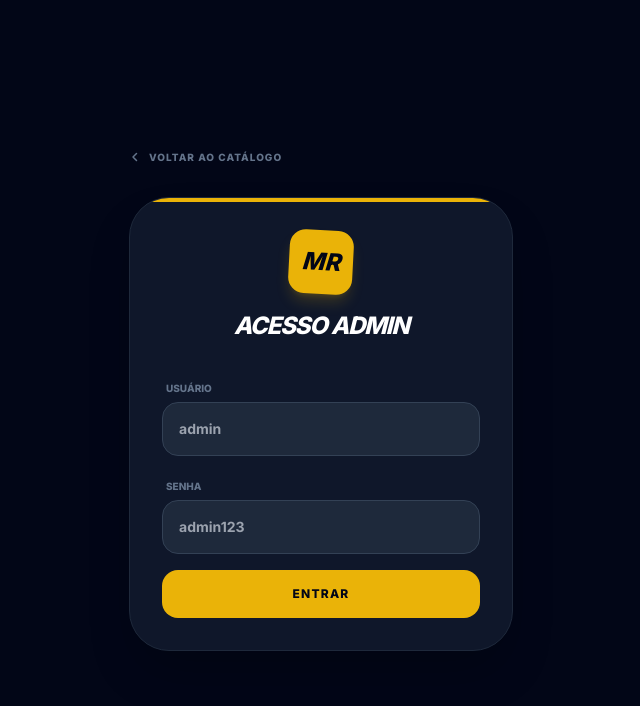
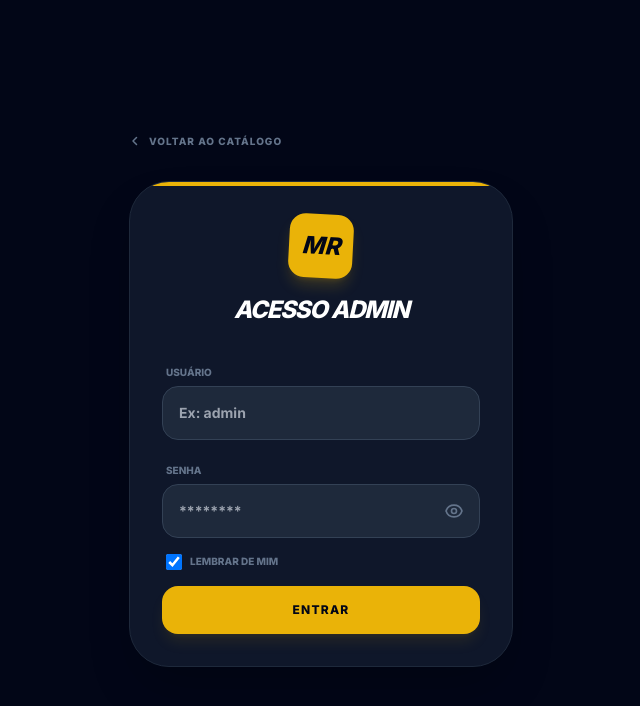
Before and after one commit to antoniorafaelrset2025/google-ia-novo-catalogo-, a React (Vite) app: page / in a window 1280 px wide. Both pictures are taken after a click on the button "ÁREA DO ADMIN". Shown: the top 706 px of the page, without its empty margins (319-959 px from the left). Built offline with nearby package versions, Linux system fonts and the light colour scheme; no server answers; the database is empty.

Commit message:
feat: Improve catalog and login UI
Enhances the catalog page by allowing categories to wrap and improving the WhatsApp message formatting. Updates the login page with a show password toggle and a remember me option.

```diff
--- a/pages/Catalog.tsx
+++ b/pages/Catalog.tsx
@@ -96,7 +96,7 @@ const Catalog: React.FC<CatalogProps> = ({ onLoginClick }) => {
 
     const itemsText = cart.map(item => `- ${item.quantity}x ${item.name} (R$ ${item.price})`).join('\n');
     const totalFormatted = cartTotal.toFixed(2).replace('.', ',');
-    const message = `Olá! Gostaria de fazer um pedido:\n\n*Cliente:* ${customerName}\n\n*Itens:*\n${itemsText}\n\n*Total:* R$ ${totalFormatted}`;
+    const message = `Olá MR Bebidas! Gostaria de fazer um pedido:\n\n*Cliente:* ${customerName}\n\n*Itens:*\n${itemsText}\n\n*Total:* R$ ${totalFormatted}`;
 
     const encodedMessage = encodeURIComponent(message);
     const whatsappUrl = `https://api.whatsapp.com/send?phone=${whatsappNumber}&text=${encodedMessage}`;
@@ -163,7 +163,8 @@ const Catalog: React.FC<CatalogProps> = ({ onLoginClick }) => {
           <svg className="absolute left-4 top-4 h-5 w-5 text-slate-600" fill="none" stroke="currentColor" viewBox="0 0 24 24"><path strokeLinecap="round" strokeLinejoin="round" strokeWidth="2" d="M21 21l-6-6m2-5a7 7 0 11-14 0 7 7 0 0114 0z" /></svg>
         </div>
 
-        <div className="flex overflow-x-auto gap-2 pb-2 no-scrollbar select-none">
+        {/* Categorias agora usam flex-wrap para mostrar todas sem rolagem horizontal */}
+        <div className="flex flex-wrap gap-2 pb-4 select-none">
           <button
             onClick={() => setSelectedCategoryId(null)}
             className={`px-6 py-2.5 rounded-2xl text-[10px] font-black uppercase tracking-wider transition-all whitespace-nowrap border ${selectedCategoryId === null ? 'bg-yellow-500 text-slate-950 border-yellow-500' : 'bg-slate-900/60 text-slate-400 border-slate-800/50 hover:border-slate-700'}`}
--- a/pages/Login.tsx
+++ b/pages/Login.tsx
@@ -10,6 +10,8 @@ interface LoginProps {
 const Login: React.FC<LoginProps> = ({ onBack, onSuccess }) => {
   const [username, setUsername] = useState('');
   const [password, setPassword] = useState('');
+  const [showPassword, setShowPassword] = useState(false);
+  const [rememberMe, setRememberMe] = useState(true);
   const [error, setError] = useState('');
   const [loading, setLoading] = useState(false);
 
@@ -59,21 +61,60 @@ const Login: React.FC<LoginProps> = ({ onBack, onSuccess }) => {
           <form onSubmit={handleLogin} className="space-y-4">
             <div className="space-y-1">
               <label className="text-[10px] font-black uppercase text-slate-500 ml-1">Usuário</label>
-              <input type="text" required className="w-full bg-slate-800 border border-slate-700 rounded-2xl p-4 text-sm outline-none text-white focus:ring-2 focus:ring-yellow-500 transition-all font-bold" placeholder="admin" value={username} onChange={e => setUsername(e.target.value)} />
+              <input
+                type="text"
+                required
+                className="w-full bg-slate-800 border border-slate-700 rounded-2xl p-4 text-sm outline-none text-white focus:ring-2 focus:ring-yellow-500 transition-all font-bold"
+                placeholder="Ex: admin"
+                value={username}
+                onChange={e => setUsername(e.target.value)}
+              />
             </div>
 
-            <div className="space-y-1">
+            <div className="space-y-1 relative">
               <label className="text-[10px] font-black uppercase text-slate-500 ml-1">Senha</label>
-              <input type="password" required className="w-full bg-slate-800 border border-slate-700 rounded-2xl p-4 text-sm outline-none text-white focus:ring-2 focus:ring-yellow-500 transition-all font-bold" placeholder="admin123" value={password} onChange={e => setPassword(e.target.value)} />
+              <div className="relative">
+                <input
+                  type={showPassword ? "text" : "password"}
+                  required
+                  className="w-full bg-slate-800 border border-slate-700 rounded-2xl p-4 pr-12 text-sm outline-none text-white focus:ring-2 focus:ring-yellow-500 transition-all font-bold"
+                  placeholder="********"
+                  value={password}
+                  onChange={e => setPassword(e.target.value)}
+                />
+                <button
+                  type="button"
+                  onClick={() => setShowPassword(!showPassword)}
+                  className="absolute right-4 top-1/2 -translate-y-1/2 text-slate-500 hover:text-yellow-500 transition-colors"
+                >
+                  {showPassword ? (
+                    <svg className="w-5 h-5" fill="none" stroke="currentColor" viewBox="0 0 24 24"><path strokeLinecap="round" strokeLinejoin="round" strokeWidth="2" d="M13.875 18.825A10.05 10.05 0 0112 19c-4.478 0-8.268-2.943-9.543-7a9.97 9.97 0 011.563-3.029m5.858.908a3 3 0 114.243 4.243M9.878 9.878l4.242 4.242M9.88 9.88l-3.29-3.29m7.532 7.532l3.29 3.29M3 3l18 18" /></svg>
+                  ) : (
+                    <svg className="w-5 h-5" fill="none" stroke="currentColor" viewBox="0 0 24 24"><path strokeLinecap="round" strokeLinejoin="round" strokeWidth="2" d="M15 12a3 3 0 11-6 0 3 3 0 016 0z" /><path strokeLinecap="round" strokeLinejoin="round" strokeWidth="2" d="M2.458 12C3.732 7.943 7.523 5 12 5c4.478 0 8.268 2.943 9.542 7-1.274 4.057-5.064 7-9.542 7-4.477 0-8.268-2.943-9.542-7z" /></svg>
+                  )}
+                </button>
+              </div>
+            </div>
+
+            <div className="flex items-center justify-between px-1">
+              <label className="flex items-center gap-2 cursor-pointer group">
+                <input
+                  type="checkbox"
+                  checked={rememberMe}
+                  onChange={e => setRememberMe(e.target.checked)}
+                  className="w-4 h-4 rounded border-slate-700 bg-slate-800 text-yellow-500 focus:ring-yellow-500 focus:ring-offset-slate-900"
+                />
+                <span className="text-[10px] font-black uppercase text-slate-500 group-hover:text-slate-300 transition-colors">Lembrar de mim</span>
+              </label>
             </div>
 
             {error && (
-              <div className="bg-red-500/10 border border-red-500/20 p-4 rounded-2xl text-center">
+              <div className="bg-red-500/10 border border-red-500/20 p-4 rounded-2xl text-center animate-fadeIn">
                 <p className="text-red-500 text-[9px] font-black uppercase">{error}</p>
               </div>
             )}
 
-            <button disabled={loading} className="w-full bg-yellow-500 text-slate-950 font-black py-4 rounded-2xl uppercase text-xs tracking-widest hover:bg-yellow-400 active:scale-95 transition-all disabled:opacity-50 mt-2">
+            <button disabled={loading} className="w-full bg-yellow-500 text-slate-950 font-black py-4 rounded-2xl uppercase text-xs tracking-widest hover:bg-yellow-400 active:scale-95 transition-all disabled:opacity-50 mt-2 shadow-lg shadow-yellow-500/10">
               {loading ? 'Entrando...' : 'Entrar'}
             </button>
           </form>
```
